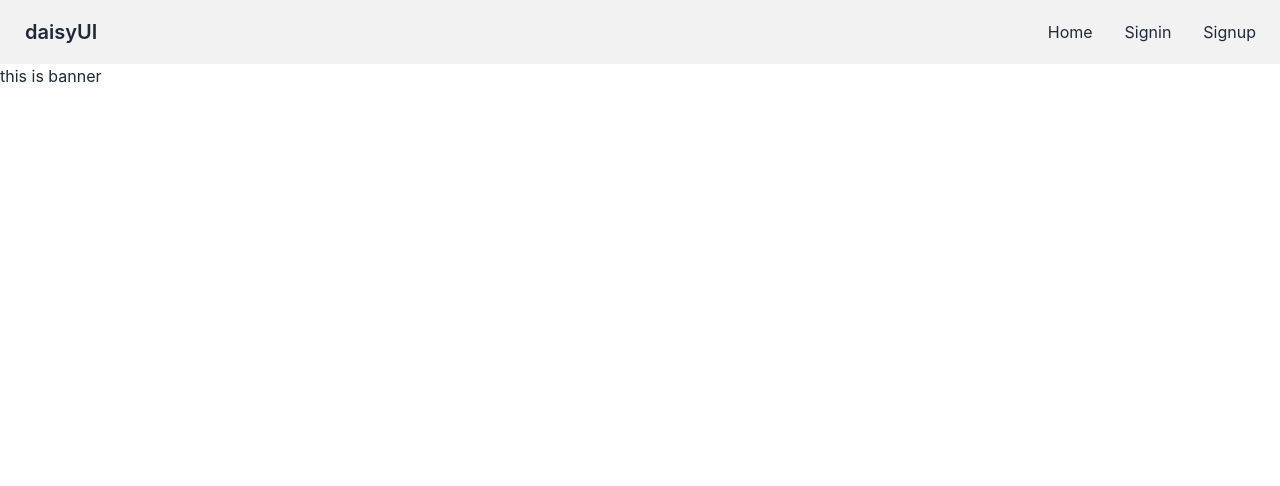
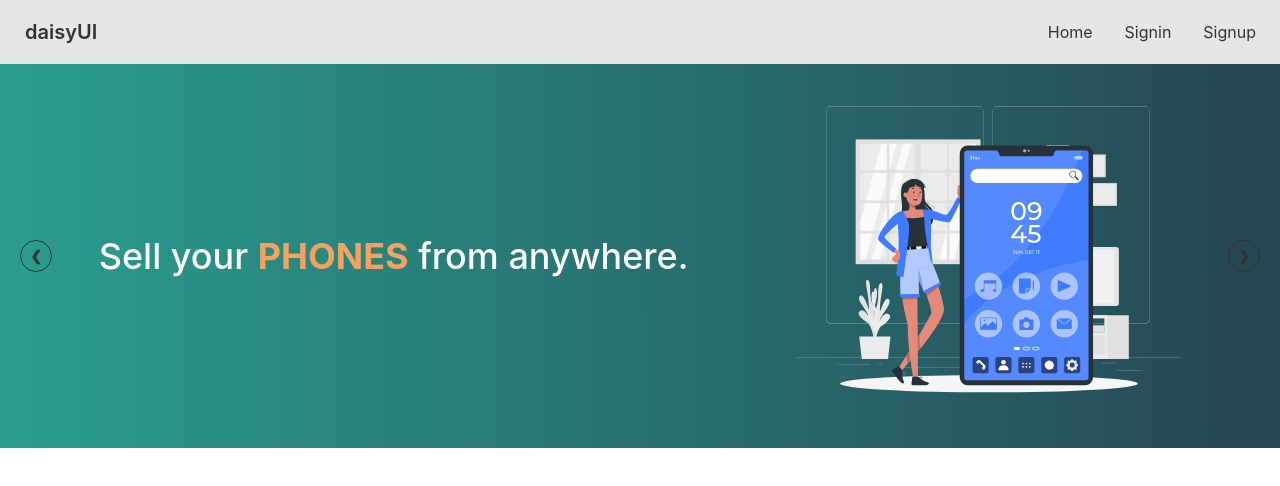
Before and after one commit to ThisIsKhalid/oldie-mobile-client, a React (Create React App) app: page / in a window 1280 px wide. Shown: the top 486 px of the page. Built offline with nearby package versions, Linux system fonts and the light colour scheme.

Commit message:
added banner

```diff
--- a/src/Pages/Home/Banner/Banner.js
+++ b/src/Pages/Home/Banner/Banner.js
@@ -1,11 +1,52 @@
-import React from 'react';
+import React from "react";
+import phoneSell from "../../../Assets/phone sell.svg";
+import phoneBuy from "../../../Assets/phone-buy.svg";
 
 const Banner = () => {
-    return (
-        <div>
-            <h1>this is banner</h1>
+  return (
+    <div className="carousel w-full">
+      <div id="slide1" className="carousel-item relative w-full">
+        <div className="bg-gradient-to-r from-secondary to-primary  w-full flex md:flex-row flex-col-reverse justify-evenly items-center px-5">
+          <div className="lg:w-1/2">
+            <h1 className=" text-4xl text-white font-medium">
+              Sell your{" "}
+              <span className="text-accent uppercase font-bold">phones</span>{" "}
+              from anywhere.
+            </h1>
+          </div>
+          <img className="h-96" src={phoneSell} alt="/" />
         </div>
-    );
+
+        <div className="absolute flex justify-between transform -translate-y-1/2 left-5 right-5 top-1/2">
+          <a href="#slide2" className="btn btn-sm btn-circle btn-outline">
+            ❮
+          </a>
+          <a href="#slide2" className="btn btn-sm btn-circle btn-outline">
+            ❯
+          </a>
+        </div>
+      </div>
+      <div id="slide2" className="carousel-item relative w-full">
+        <div className="bg-gradient-to-r from-accent to-neutral  w-full flex md:flex-row flex-col-reverse justify-evenly items-center px-5">
+          <div className="lg:w-1/2">
+            <h1 className=" text-4xl font-medium">
+              Buy <span className="text uppercase font-bold text-white">used phones</span>{" "}
+               from anywhere.
+            </h1>
+          </div>
+          <img className="h-96" src={phoneBuy} alt="/" />
+        </div>
+        <div className="absolute flex justify-between transform -translate-y-1/2 left-5 right-5 top-1/2">
+          <a href="#slide1" className="btn btn-sm btn-circle btn-outline">
+            ❮
+          </a>
+          <a href="#slide1" className="btn btn-sm btn-circle btn-outline">
+            ❯
+          </a>
+        </div>
+      </div>
+    </div>
+  );
 };
 
 export default Banner;
--- a/tailwind.config.js
+++ b/tailwind.config.js
@@ -1,6 +1,20 @@
 /** @type {import('tailwindcss').Config} */
 module.exports = {
   content: ["./src/**/*.{js,jsx,ts,tsx}"],
+  daisyui: {
+    themes: [
+      {
+        myTheme: {
+          primary: "#264653",
+          secondary: "#2a9d8f",
+          warning: "#e9c46a",
+          accent: "#f4a261",
+          neutral: "#e76f51",
+          "base-100": "#FFFFFF",
+        },
+      },
+    ],
+  },
   theme: {
     extend: {},
   },
```
Also changed, not shown: src/Assets/phone sell.svg (added), src/Assets/phone-buy.svg (added).
